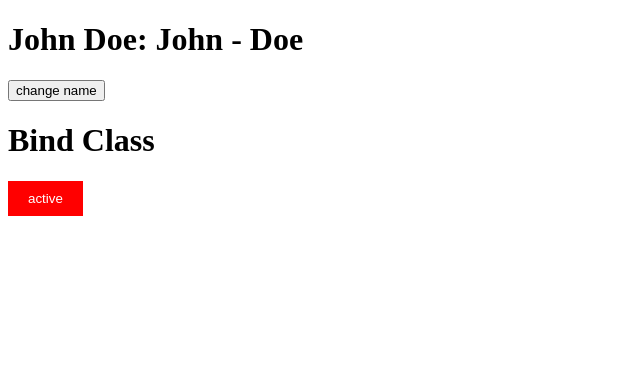
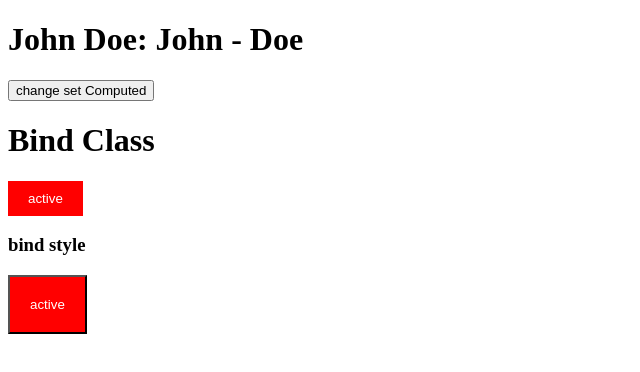
Before and after one commit to HoangAnhKy/Vue-Course, a Vue app in the folder Thực hành/course_vue/: page / in a window 1280 px wide. Shown: the top 372 px of the page, without its empty margins (0-640 px from the left). Built offline with nearby package versions, Linux system fonts and the light colour scheme.

Commit message:
upload v-show trong vue

```diff
--- a/Thực hành/course_vue/src/App.vue
+++ b/Thực hành/course_vue/src/App.vue
@@ -4,6 +4,11 @@ import {ref, computed} from 'vue'
 const firstName = ref('John')
 const lastName = ref('Doe')
 const isActive = ref(false)
+const styleState = ref({
+    background: "red",
+    color: "white",
+    padding: "20px"
+})
 
 const fullName = computed({
     // getter
@@ -31,13 +36,18 @@ const changeActive = () => {
         <!-- bài set và get computed -->
         <h1>{{ fullName }}: {{ firstName }} - {{ lastName }}</h1>
 
-        <button @click="setName">change name</button>
+        <button @click="setName">change set Computed</button>
     </div>
 
     <div>
         <h1>Bind Class</h1>
         <button :class="['button', {active: isActive}]" @click="changeActive">active</button>
+
+        <h3>bind style</h3>
+        <button :style="styleState">active</button>
     </div>
+
+    <h1 v-show="isActive">show</h1>
 </template>
 
 <style>
```
Also changed, not shown: 1 other file (tests, documents, lock files or other folders).
